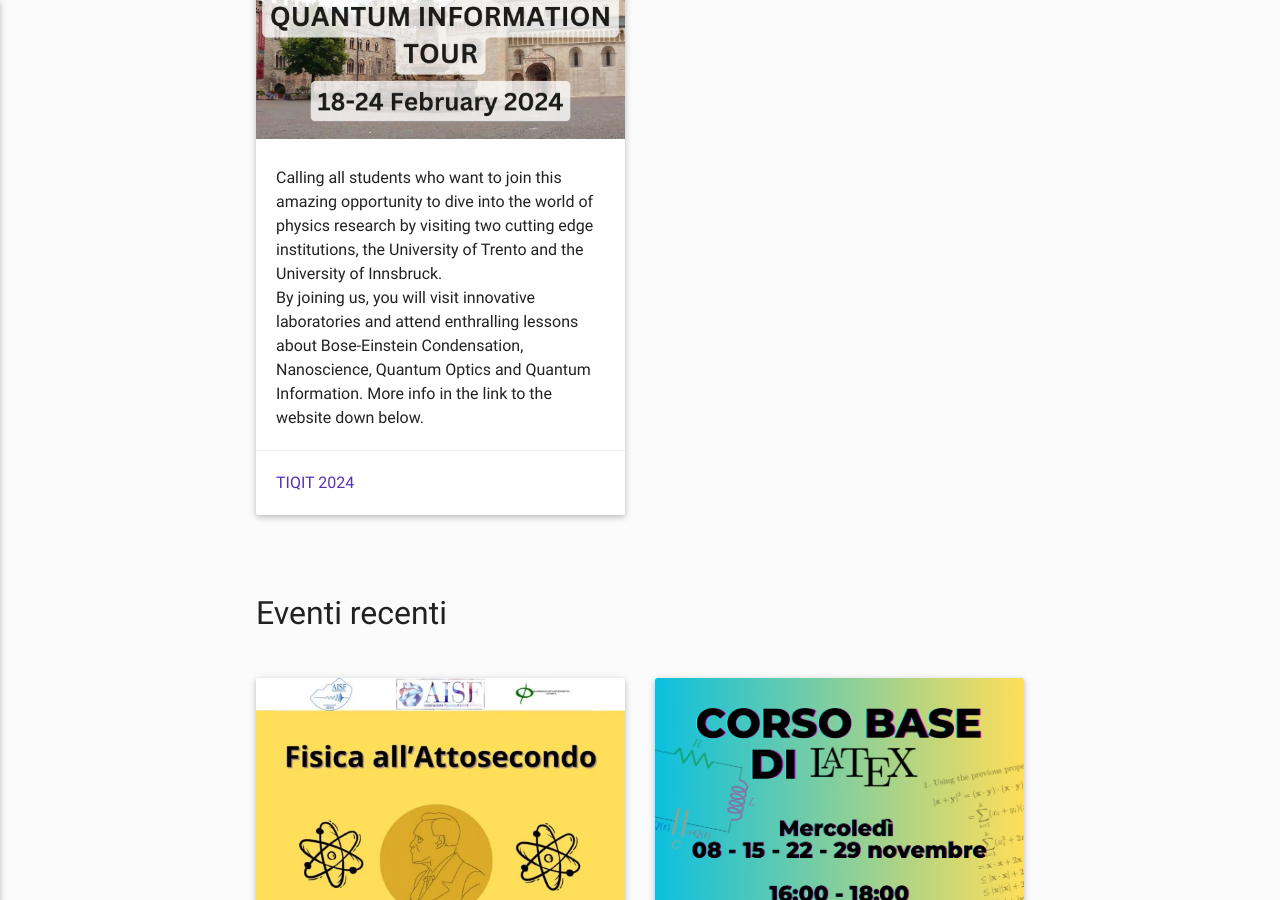
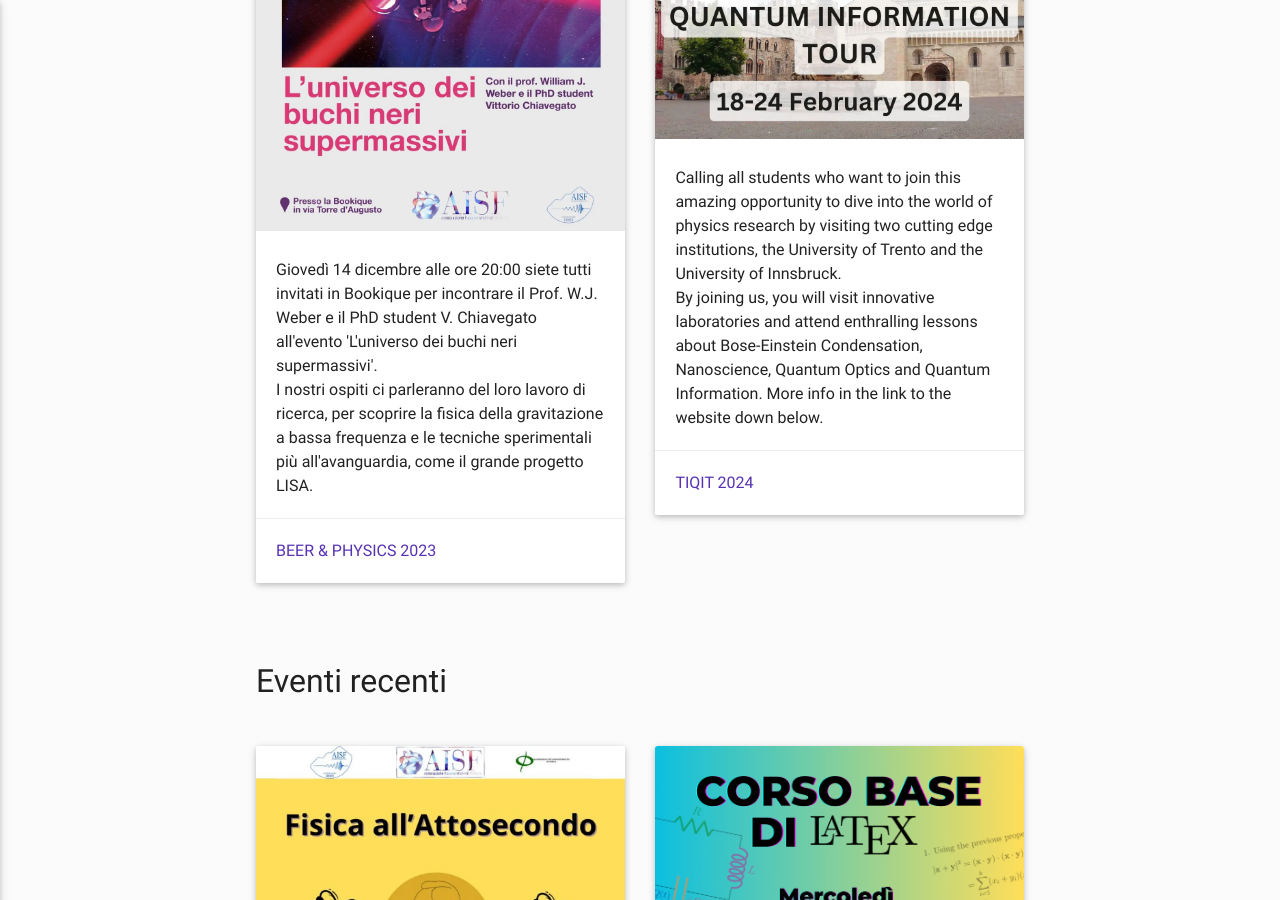
Before and after one commit to ai-sf/trento, a Jekyll site: the page built from eventi.html, in a window 1280 px wide and 900 px high, scrolled down 481 px. Built offline with Jekyll 4.4.1, drawn with Linux system fonts in a browser that asks for light colours; nearby versions of some CDN libraries.

Commit message:
update events

```diff
--- a/_data/eventi.yml
+++ b/_data/eventi.yml
@@ -1,5 +1,10 @@
 sections:
   - events:
+    - image: B&Pdec23.jpg
+      title:
+      text: "Giovedì 14 dicembre alle ore 20:00 siete tutti invitati in Bookique per incontrare il Prof. W.J. Weber e il PhD student V. Chiavegato all'evento 'L'universo dei buchi neri supermassivi'.<br> I nostri ospiti ci parleranno del loro lavoro di ricerca, per scoprire la fisica della gravitazione a bassa frequenza e le tecniche sperimentali più all'avanguardia, come il grande progetto LISA."
+      todo: "y"
+      linktxt: Beer & Physics 2023
     - image: tiqit24.jpeg
       title:
       text: "Calling all students who want to join this amazing opportunity to dive into the world of physics research by visiting two cutting edge institutions, the University of Trento and the University of Innsbruck. <br>By joining us, you will visit innovative laboratories and attend enthralling lessons about Bose-Einstein Condensation, Nanoscience, Quantum Optics and Quantum Information. More info in the link to the website down below."
```
Also changed, not shown: img/eventi/B&Pdec23.jpg (added).
